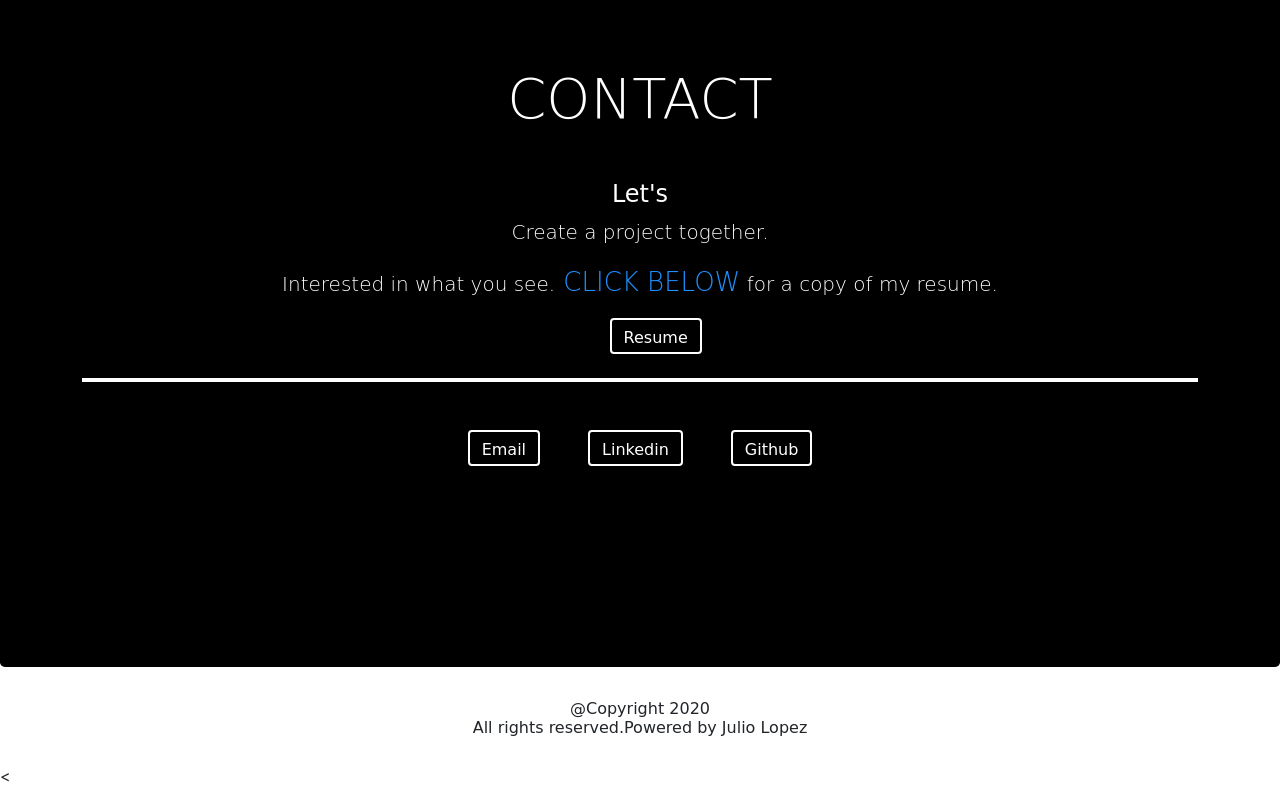
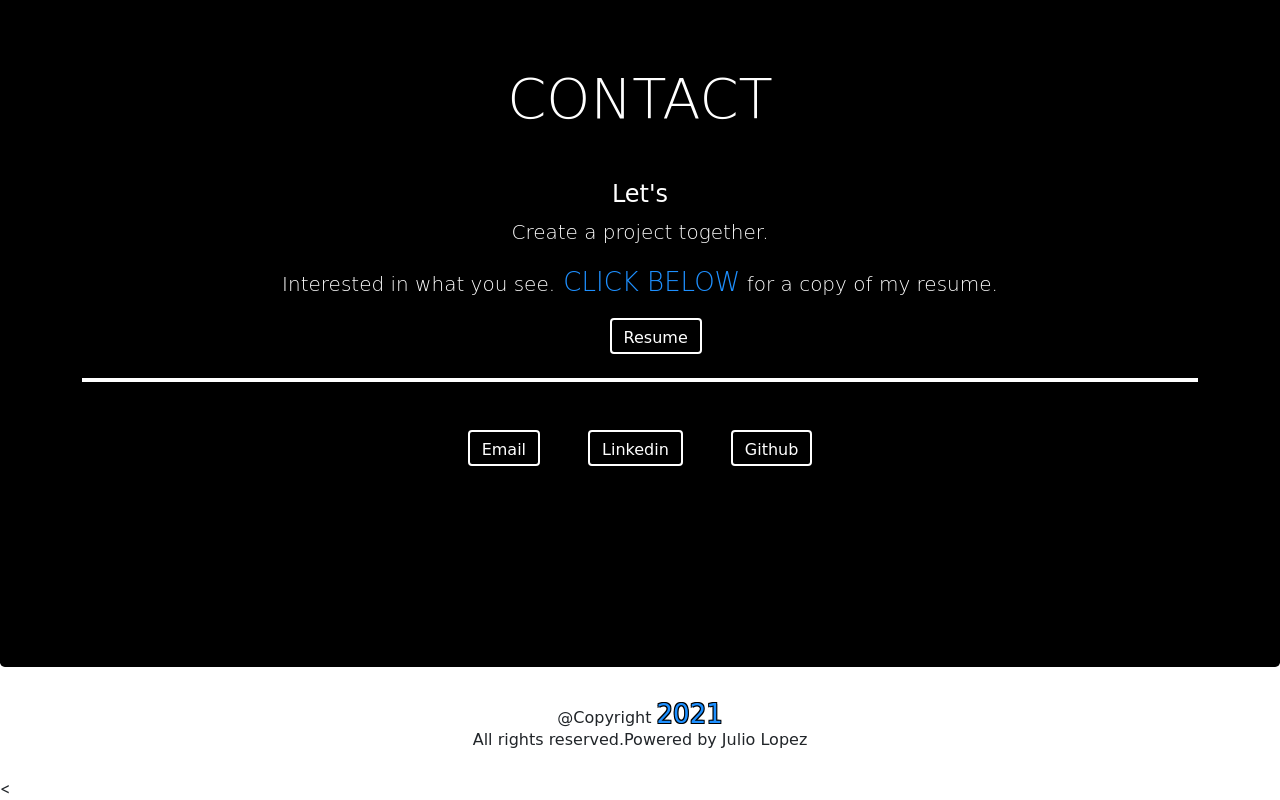
Before and after one commit to JulioCLop/Portfolio, a plain HTML site: page index.html in a window 1280 px wide. Shown: the part 3015-3815 px from the top of the page. Drawn offline with nearby package versions, Linux system fonts and the light colour scheme; a web font is replaced by a local one.

Commit message:
added auto date

```diff
--- a/index.html
+++ b/index.html
@@ -174,7 +174,7 @@
 
 
         <footer>
-      <h6>@Copyright 2020 <br>
+      <h6>@Copyright   <span id="year"></span> <br>
           All rights reserved.Powered by Julio Lopez
 
         <br>
@@ -196,6 +196,7 @@
     <script src="https://code.jquery.com/jquery-3.5.1.slim.min.js" integrity="sha384-DfXdz2htPH0lsSSs5nCTpuj/zy4C+OGpamoFVy38MVBnE+IbbVYUew+OrCXaRkfj" crossorigin="anonymous"></script>
     <script src="https://cdn.jsdelivr.net/npm/popper.js@1.16.1/dist/umd/popper.min.js" integrity="sha384-9/reFTGAW83EW2RDu2S0VKaIzap3H66lZH81PoYlFhbGU+6BZp6G7niu735Sk7lN" crossorigin="anonymous"></script>
     <script src="https://stackpath.bootstrapcdn.com/bootstrap/4.5.2/js/bootstrap.min.js" integrity="sha384-B4gt1jrGC7Jh4AgTPSdUtOBvfO8shuf57BaghqFfPlYxofvL8/KUEfYiJOMMV+rV" crossorigin="anonymous"></script>
+    <script src="./script.js"></script>
   </body>
 </html>
 
--- a/script.js
+++ b/script.js
@@ -0,0 +1,3 @@
+// Auto update date
+  let date =  new Date().getFullYear();
+  document.getElementById("year").innerHTML = date;
```
